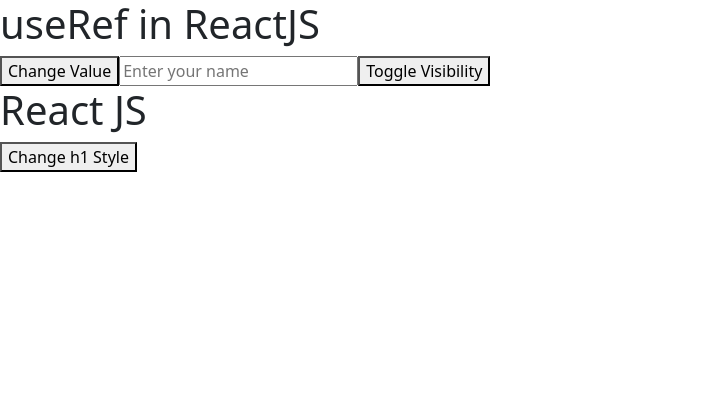
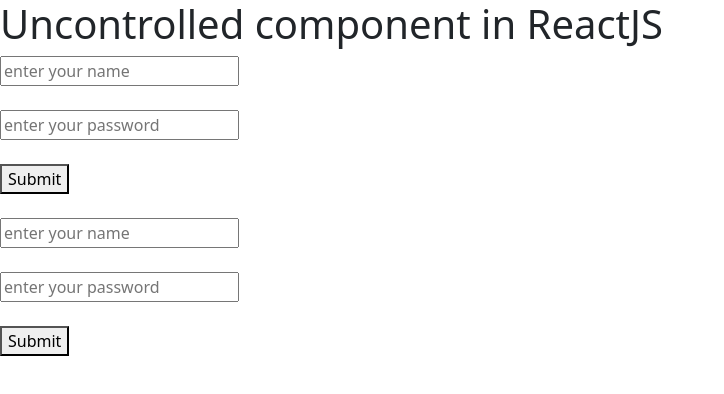
Before and after one commit to himanshusinha/ReactJsCodeStepByStep, a React (Vite) app: page / in a window 1280 px wide. Shown: the top 394 px of the page, without its empty margins (0-724 px from the left). Built offline with nearby package versions, Linux system fonts and the light colour scheme.

Commit message:
uncontrolled component in reactjs

```diff
--- a/src/App.jsx
+++ b/src/App.jsx
@@ -2,34 +2,58 @@ import { useRef } from "react";
 import "./css/style.css";
 
 function App() {
-  const inputRef = useRef();
-  const h1Ref = useRef();
-  const inputHandler = () => {
-    console.log("input ref value");
-    inputRef.current.focus();
-    inputRef.current.style.color = "red";
-    inputRef.current.placeholder = "Enter password";
-    inputRef.current.value = "123";
+  const userRef = useRef();
+  const passwordRef = useRef();
+  const handleSubmit = (event) => {
+    event.preventDefault();
+    const user = document.querySelector("#user").value;
+    const password = document.querySelector("#password").value;
+    console.log(user, password);
   };
-  const h1Handler = () => {
-    h1Ref.current.style.color = "green";
+  const handleSubmitRef = (event) => {
+    event.preventDefault();
+    const user = userRef.current.value;
+    const password = passwordRef.current.value;
+    console.log("Ref values:", user, password);
   };
-  const toggleHandler = () => {
-    if (inputRef.current.style.display !== "none") {
-      inputRef.current.style.display = "none";
-    } else {
-      inputRef.current.style.display = "inline";
-    }
-  };
-
   return (
     <div>
-      <h1>useRef in ReactJS</h1>
-      <button onClick={inputHandler}>Change Value</button>
-      <input ref={inputRef} type="text" placeholder="Enter your name" />
-      <button onClick={toggleHandler}>Toggle Visibility</button>
-      <h1 ref={h1Ref}>React JS</h1>
-      <button onClick={h1Handler}>Change h1 Style</button>
+      <h1>Uncontrolled component in ReactJS</h1>
+      <form action="" onSubmit={handleSubmit}>
+        <input type="text" placeholder="enter your name" id="user" />
+        <br />
+        <br />
+        <input
+          type="password"
+          placeholder="enter your password"
+          id="password"
+        />
+        <br />
+        <br />
+        <button>Submit</button>
+        <br />
+        <br />
+      </form>
+
+      <form action="" onSubmit={handleSubmitRef}>
+        <input
+          ref={userRef}
+          type="text"
+          placeholder="enter your name"
+          id="userRef"
+        />
+        <br />
+        <br />
+        <input
+          ref={passwordRef}
+          type="password"
+          placeholder="enter your password"
+          id="passwordRef"
+        />
+        <br />
+        <br />
+        <button>Submit</button>
+      </form>
     </div>
   );
 }
```
